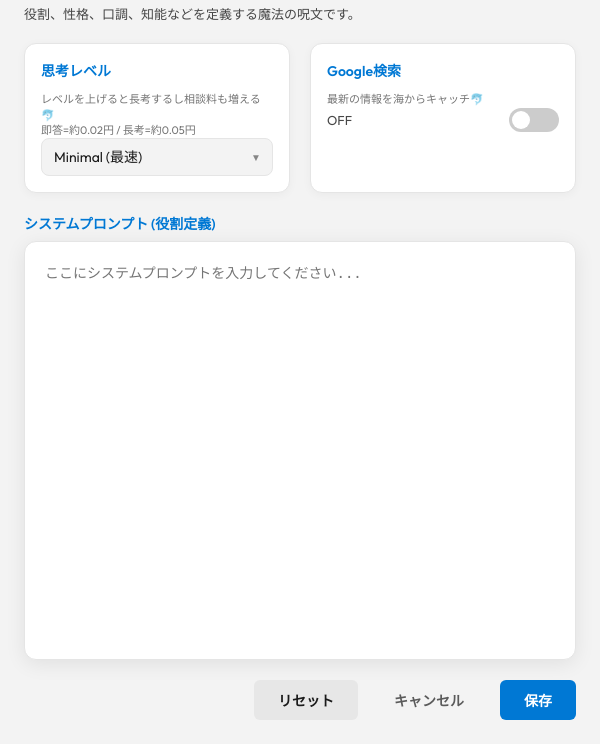
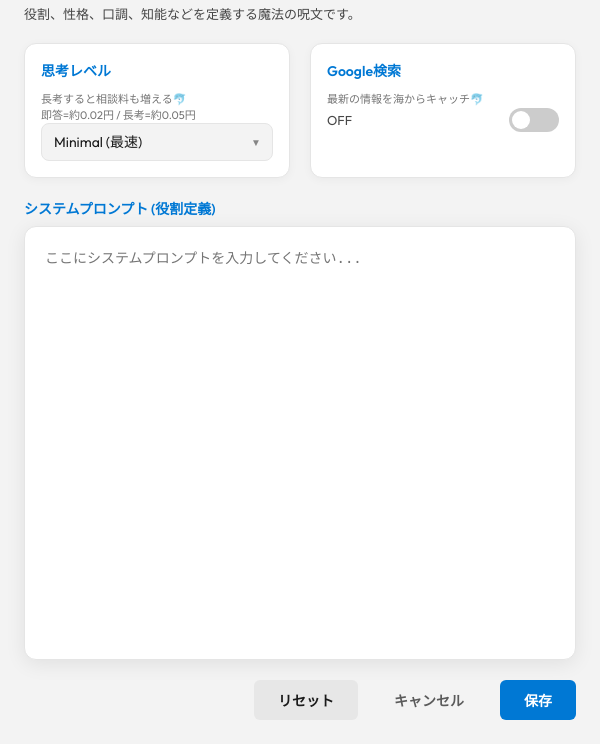
Before and after one commit to gloria0021/sidekick-ruka, an Electron app: page app/settings.html in a window 600 px wide. Shown: the part 56-800 px from the top of the page. Drawn offline with Linux system fonts and the light colour scheme; no server answers.

Commit message:
update: 設定画面の文言調整とx64ビルドスクリプトの追加

```diff
--- a/app/settings.html
+++ b/app/settings.html
@@ -297,7 +297,7 @@
     <div class="settings-grid">
         <div class="setting-item">
             <label class="setting-label">思考レベル</label>
-            <p style="margin-top: 8px; font-size: 11px; opacity: 0.6;">レベルを上げると長考するし相談料も増える🐬<br>即答=約0.02円 / 長考=約0.05円</p>
+            <p style="margin-top: 8px; font-size: 11px; opacity: 0.6;">長考すると相談料も増える🐬<br>即答=約0.02円 / 長考=約0.05円</p>
             <div class="select-wrapper">
                 <select id="thinking-level">
                     <option value="MINIMAL">Minimal (最速)</option>
```
Also changed, not shown: 1 other file.
